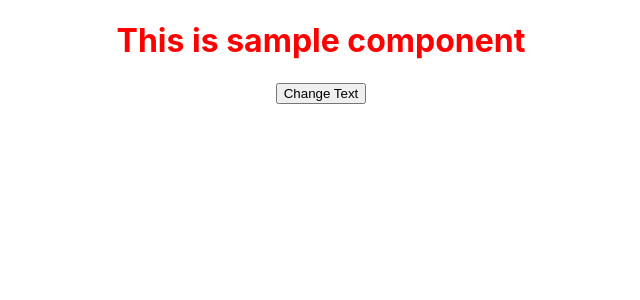
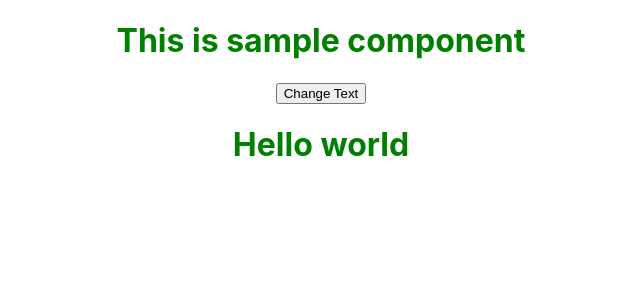
Before and after one commit to blinikar/weather-project-app, a React (Create React App) app: page / in a window 1280 px wide. Shown: the top 300 px of the page, without its empty margins (319-959 px from the left). Built offline with nearby package versions, Linux system fonts and the light colour scheme.

Commit message:
ESlint + Husky installed

```diff
--- a/src/App.tsx
+++ b/src/App.tsx
@@ -1,5 +1,4 @@
 import React from 'react';
-import logo from './logo.svg';
 import './App.css';
 import {SampleComponent} from "./components/SampleComponent";
 
@@ -7,6 +6,7 @@ function App() {
   return (
     <div className="App">
       <SampleComponent text={"This is sample component"} />
+        <h1>Hello world</h1>
     </div>
   );
 }
--- a/src/components/SampleComponent/SampleComponent.logic.ts
+++ b/src/components/SampleComponent/SampleComponent.logic.ts
@@ -1,6 +1,5 @@
 import { SampleComponentProps } from "./SampleComponent";
 import { useState } from "react";
-
 
 export const useSampleComponentLogic = (props: SampleComponentProps) => {
     return {
--- a/src/components/SampleComponent/SampleComponent.module.scss
+++ b/src/components/SampleComponent/SampleComponent.module.scss
@@ -1,3 +1,7 @@
 .style {
   color: red;
 }
+
+h1 {
+  color: green;
+}
--- a/src/reportWebVitals.ts
+++ b/src/reportWebVitals.ts
@@ -1,8 +1,9 @@
-import { ReportHandler } from 'web-vitals';
+import { ReportHandler } from "web-vitals";
 
 const reportWebVitals = (onPerfEntry?: ReportHandler) => {
+    // noinspection SuspiciousTypeOfGuard
     if (onPerfEntry && onPerfEntry instanceof Function) {
-    import('web-vitals').then(({ getCLS, getFID, getFCP, getLCP, getTTFB }) => {
+        import("web-vitals").then(({ getCLS, getFID, getFCP, getLCP, getTTFB }) => {
             getCLS(onPerfEntry);
             getFID(onPerfEntry);
             getFCP(onPerfEntry);
```
Also changed, not shown: package.json (+18 -3 lines), src/setupTests.ts (+1 -1 lines), .eslintrc.json (added), 2 other files (tests, documents, lock files or other folders). Lines whose indentation alone changed are shown as unchanged.
